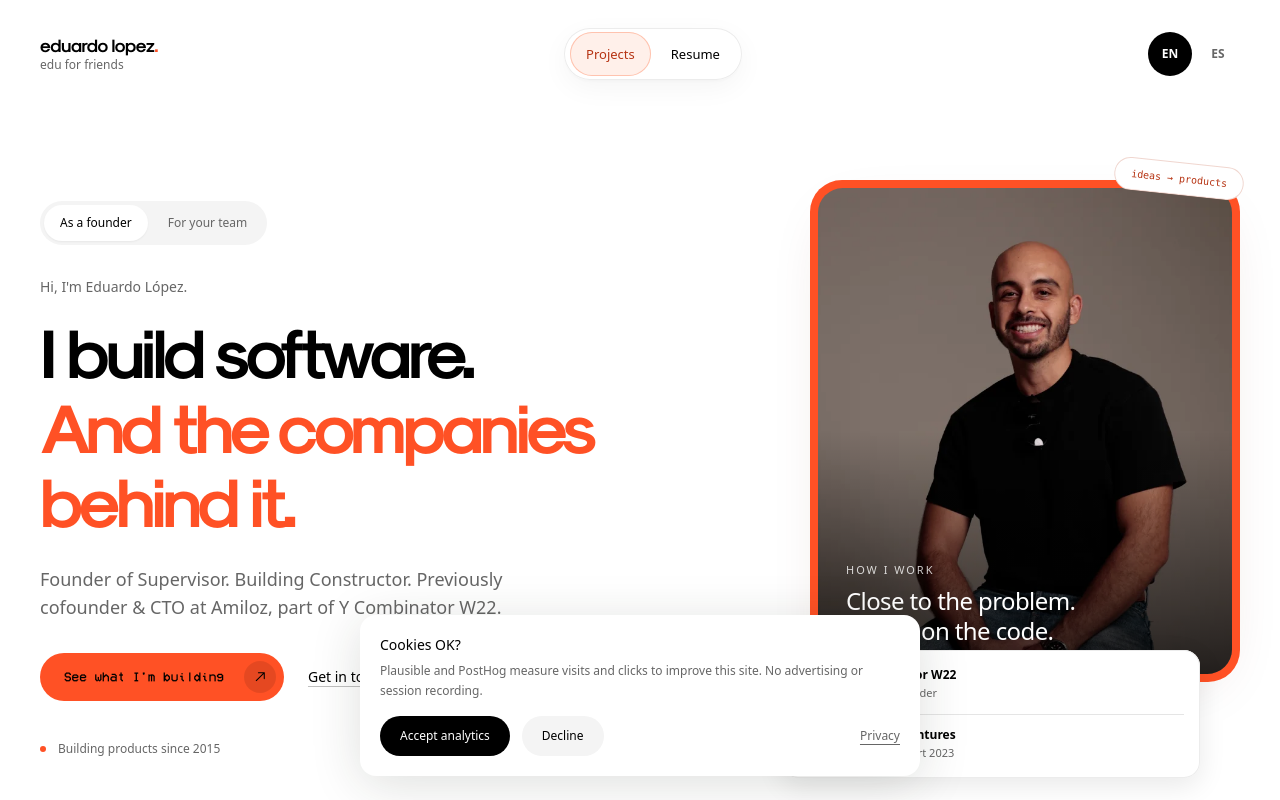
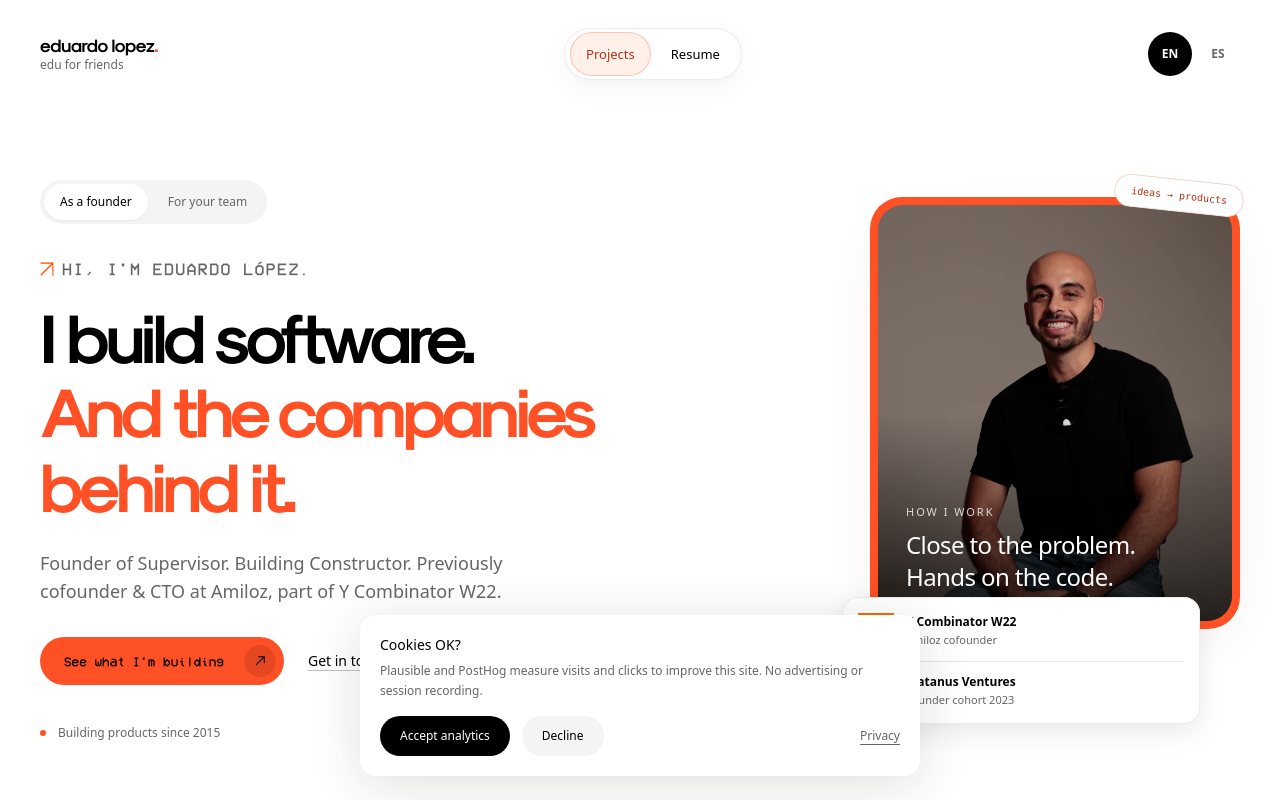
Before and after one commit to loama/personal-portfolio, a Next.js app: page /en in a window 1280 px wide. Shown: the top 800 px of the page. Built offline with nearby package versions, Linux system fonts and the light colour scheme.

Commit message:
fix(hero): match Supervisor eyebrows and reduce portrait size

```diff
--- a/src/components/hero.tsx
+++ b/src/components/hero.tsx
@@ -22,7 +22,12 @@ export function Hero({ locale, mode = "founder" }: { locale: Locale; mode?: "fou
   return <section className="mx-auto grid max-w-[1320px] items-center gap-14 px-5 pb-20 pt-9 sm:px-10 sm:pt-16 lg:grid-cols-[1.55fr_1fr] lg:gap-16 lg:pb-24 lg:pt-20">
     <div>
       <div className="hero-enter"><AudienceSwitch locale={locale} active={mode} /></div>
-      <p className="hero-enter mt-8 text-sm font-medium text-muted">{labels.greeting}</p>
+      <p className="hero-enter mt-8 flex items-center gap-2 font-action text-[15px] font-normal uppercase leading-normal tracking-[.08em] text-muted sm:text-[17px]">
+        <svg aria-hidden="true" className="h-3.5 w-3.5 shrink-0 scale-95 text-[#ff4f00]" fill="none" viewBox="0 0 20 20">
+          <path d="M1 1H19V19M1 19L19 1" stroke="currentColor" strokeLinecap="square" strokeLinejoin="miter" strokeWidth="2" />
+        </svg>
+        <span>{labels.greeting}</span>
+      </p>
       <h1 className="hero-enter hero-title mt-4 font-bold tracking-[-0.058em]">
         {profile.title[0]}<br /><span className="text-brand">{profile.title[1]}</span><br /><span className="text-brand">{profile.title[2]}</span>
       </h1>
@@ -33,12 +38,12 @@ export function Hero({ locale, mode = "founder" }: { locale: Locale; mode?: "fou
       </div>
       <div className="hero-enter mt-10 flex items-center gap-3 text-xs text-muted"><span className="h-1.5 w-1.5 rounded-full bg-brand" /><span>{labels.since}</span></div>
     </div>
-    <div className="portrait-enter relative mx-auto w-full max-w-[430px] lg:mr-0">
+    <div className="portrait-enter relative mx-auto w-[90%] max-w-[370px] lg:mr-0">
       <div className="portrait-shell rounded-[2rem] p-2">
         <div className="relative overflow-hidden rounded-[1.55rem]">
-          <Image src="/images/eduardo-linkedin.webp" alt="Eduardo López" width={800} height={800} priority sizes="(min-width: 1024px) 410px, (min-width: 640px) 400px, calc(100vw - 56px)" className="aspect-[4/4.7] w-full object-cover" />
+          <Image src="/images/eduardo-linkedin.webp" alt="Eduardo López" width={800} height={800} priority sizes="(min-width: 452px) 354px, calc(90vw - 52px)" className="aspect-[4/4.7] w-full object-cover" />
           <div className="portrait-shade absolute inset-0" aria-hidden="true" />
-          <div className="absolute bottom-7 left-7 right-7 text-white"><p className="text-[11px] uppercase tracking-[.18em] opacity-80">{labels.how}</p><p className="mt-2 max-w-[260px] text-2xl font-medium leading-tight tracking-tight">{labels.approach}</p></div>
+          <div className="absolute bottom-7 left-5 right-5 text-white sm:left-7 sm:right-7"><p className="text-[11px] uppercase tracking-[.18em] opacity-80">{labels.how}</p><p className="mt-2 max-w-[260px] text-xl font-medium leading-tight tracking-tight sm:text-2xl">{labels.approach}</p></div>
         </div>
       </div>
       <div className="founder-note relative -mt-8 ml-4 mr-4 grid gap-3 rounded-2xl px-4 py-4 sm:ml-[-28px] sm:mr-10">
```
